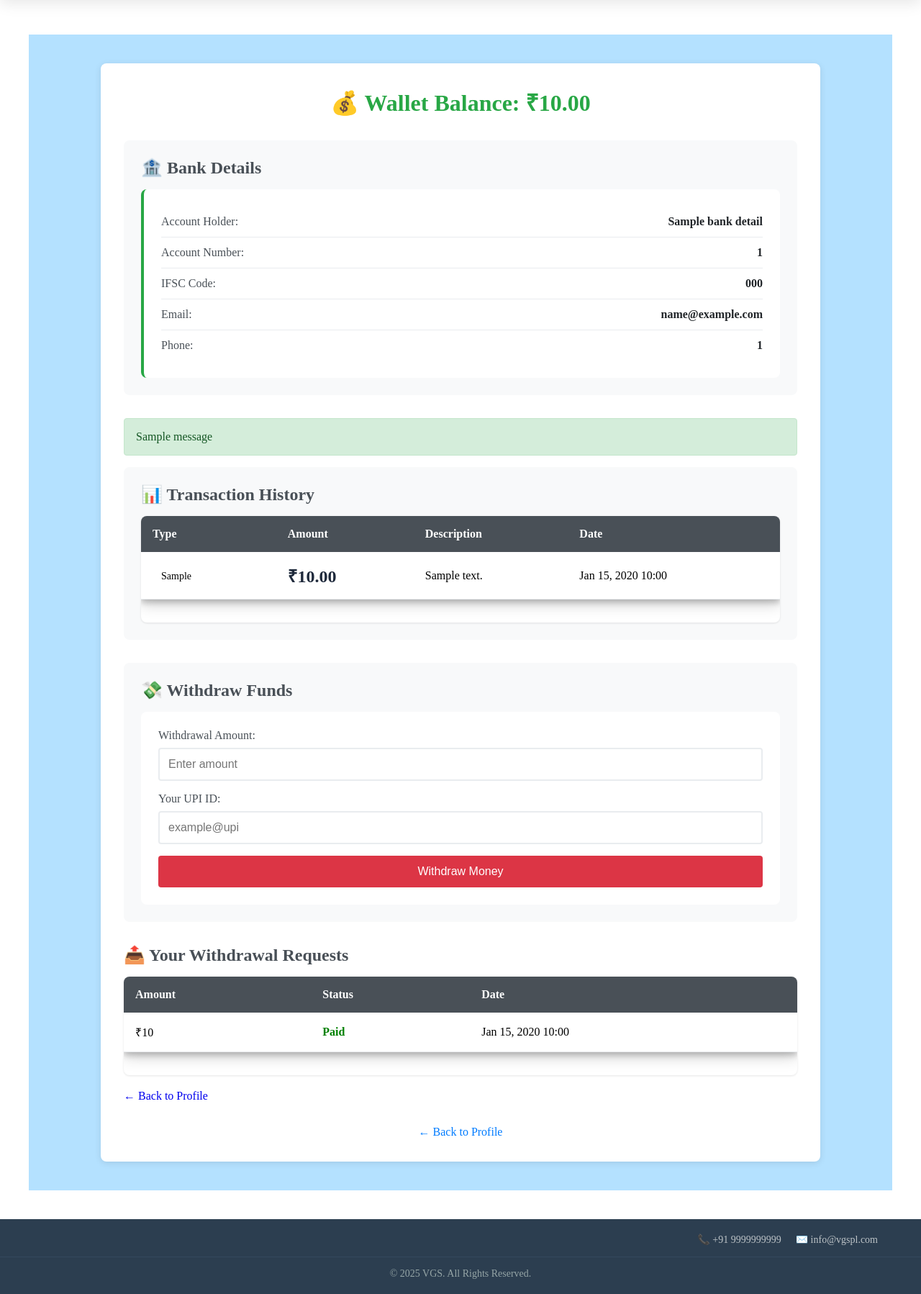
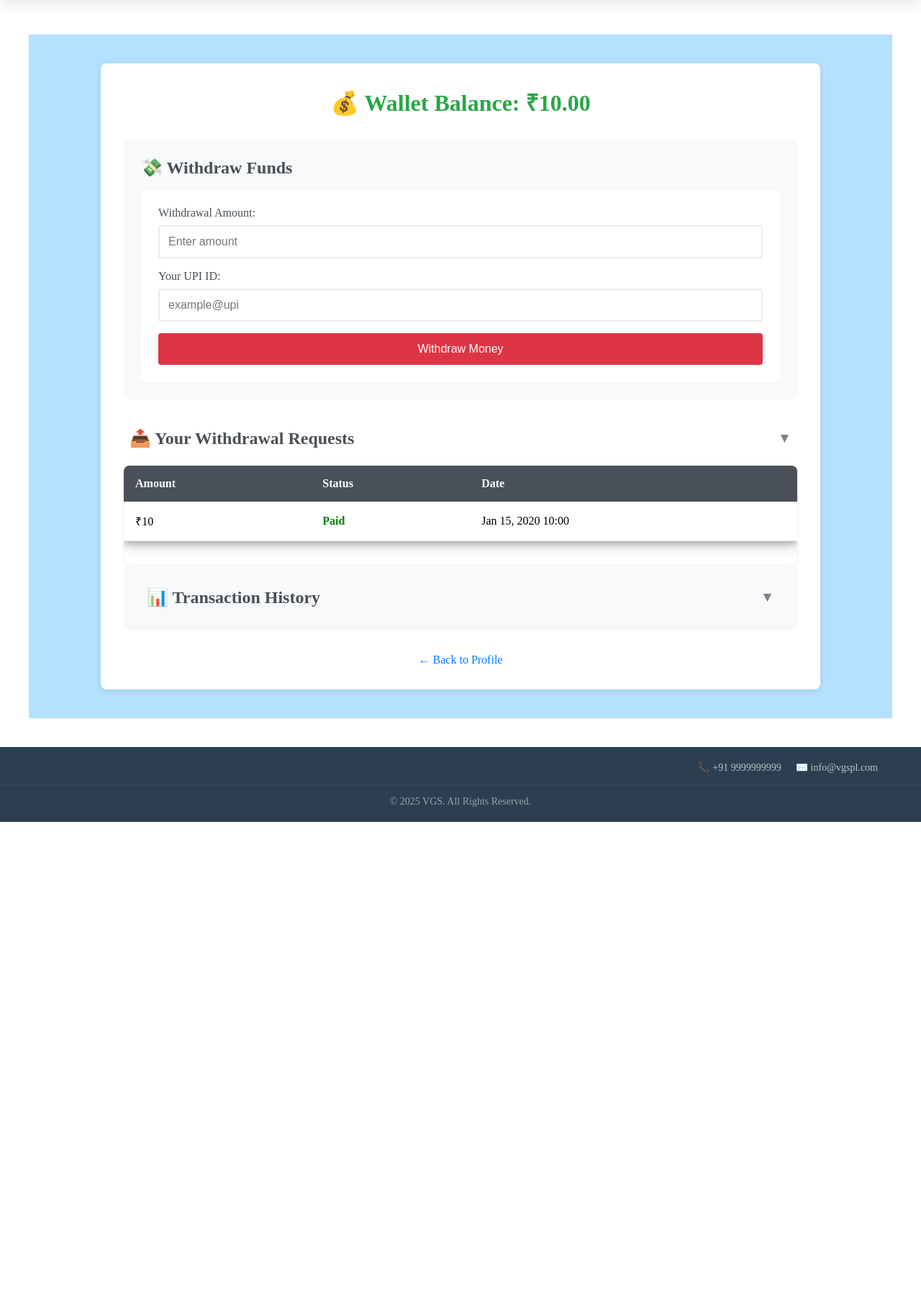
Before and after one commit to harshadakhorgade/Sales, a Django app: template wallet/templates/wallet/wallet_transactions.html in a window 1280 px wide. Shown: the part 70-1868 px from the top of the page at 72% size. After the commit the page ends 1212 px from the top, so only its background shows below. Run offline with Django 5.2, Linux system fonts and the light colour scheme; the template is opened without the code that fills it: most values are stand-ins (such as "Sample title", 1, 10 or a date in 2020); one stand-in notice (Sample message) is shown.

Commit message:
wallet withdraw template update

```diff
--- a/users/templates/users/welcome_letter.html
+++ b/users/templates/users/welcome_letter.html
@@ -10,7 +10,7 @@
     <p>Thanks for registering with us!</p>
     <p><strong>Username:</strong> {{ login_id }}</p>
     <p><strong>Password:</strong> {{ password }}</p>
-    <p>Team LMG Group.</p>
+
     {% comment %} <p>Login here: <a href="{{ login_url }}" target="_blank">{{ login_url }}</a></p> {% endcomment %}
 
     <div style="margin-top: 2rem; text-align: center;">
--- a/wallet/templates/wallet/wallet_transactions.html
+++ b/wallet/templates/wallet/wallet_transactions.html
@@ -11,54 +11,94 @@
         <h1 style="color: #28a745; text-align: center; margin-bottom: 2rem;">💰 Wallet Balance: ₹{{ wallet.balance|floatformat:2 }}</h1>
     </div>
 
-    <!-- Bank Details Section -->
-    <div class="bank-details-section">
-        <h2 style="color: #495057; margin-bottom: 1rem;">🏦 Bank Details</h2>
+    <!-- Withdrawal Section -->
+    <div class="withdrawal-section">
+        <h2 style="color: #495057; margin-bottom: 1rem;">💸 Withdraw Funds</h2>
+
         {% if bank_details %}
-            <div class="bank-info-card">
-                <div class="bank-info-item">
-                    <span class="label">Account Holder:</span>
-                    <span class="value">{{ bank_details.account_holder_name }}</span>
+            <form method="post" class="withdrawal-form">
+                {% csrf_token %}
+                <input type="hidden" name="request_id" value="{{ request_id }}">
+
+                <div class="form-group">
+                    <label for="amount">Withdrawal Amount:</label>
+                    <input type="number" name="amount" step="0.01" min="1" max="{{ wallet.balance }}" placeholder="Enter amount" required>
                 </div>
-                <div class="bank-info-item">
-                    <span class="label">Account Number:</span>
-                    <span class="value">{{ bank_details.account_number }}</span>
+
+                <div class="form-group">
+                    <label for="upi_id">Your UPI ID:</label>
+                    <input type="text" name="upi_id" placeholder="example@upi" required>
                 </div>
-                <div class="bank-info-item">
-                    <span class="label">IFSC Code:</span>
-                    <span class="value">{{ bank_details.ifsc_code }}</span>
-                </div>
-                <div class="bank-info-item">
-                    <span class="label">Email:</span>
-                    <span class="value">{{ bank_details.email }}</span>
-                </div>
-                <div class="bank-info-item">
-                    <span class="label">Phone:</span>
-                    <span class="value">{{ bank_details.phone_number }}</span>
-                </div>
-            </div>
+
+                <button type="submit" class="btn-withdraw">Withdraw Money</button>
+            </form>
+
         {% else %}
-            <div class="no-bank-details">
-                <p style="color: #dc3545; font-weight: 500;">⚠️ No bank details found. Please add your bank details to withdraw money.</p>
+            <div class="withdrawal-disabled">
+                <p style="color: #6c757d;">Please add your bank details first to withdraw money.</p>
                 <a href="{% url 'bank_details' %}" class="btn-add-bank">Add Bank Details</a>
             </div>
         {% endif %}
     </div>
 
-    <!-- Messages Section -->
-    {% if messages %}
-        <div class="messages-container">
-            {% for message in messages %}
-                <div class="alert alert-{{ message.tags }}">
-                    {{ message }}
+    <!-- Payout Status List - COLLAPSIBLE WITH 4 ROWS DEFAULT -->
+    <div class="payout-section" style="margin-top: 2rem;">
+        <div class="dropdown-header" onclick="togglePayouts()">
+            <h2 style="color: #495057; margin: 0;">📤 Your Withdrawal Requests</h2>
+            <span class="dropdown-icon" id="payout-icon">▼</span>
         </div>
+
+        {% if payouts %}
+            <div class="payout-table-wrapper" style="margin-top: 1rem;">
+                <div class="table-container">
+                    <table class="transactions-table" id="payout-table">
+                        <thead>
+                            <tr>
+                                <th>Amount</th>
+                                <th>Status</th>
+                                <th>Date</th>
+                            </tr>
+                        </thead>
+                        <tbody id="payout-body">
+                            {% for p in payouts %}
+                                <tr class="payout-row" style="{% if forloop.counter > 4 %}display: none;{% endif %}">
+                                    <td>₹{{ p.amount }}</td>
+                                    <td>
+                                        {% if p.status == "pending" %}
+                                            <span style="color: orange; font-weight:600;">Pending</span>
+                                        {% elif p.status == "approved" %}
+                                            <span style="color: blue; font-weight:600;">Approved</span>
+                                        {% elif p.status == "paid" %}
+                                            <span style="color: green; font-weight:600;">Paid</span>
+                                        {% else %}
+                                            <span style="color: red; font-weight:600;">Rejected</span>
+                                        {% endif %}
+                                    </td>
+                                    <td>{{ p.created_at|date:"M d, Y H:i" }}</td>
+                                </tr>
                             {% endfor %}
+                        </tbody>
+                    </table>
                 </div>
+                {% if payouts|length > 4 %}
+                    <button class="btn-show-more" id="payout-toggle-btn" onclick="togglePayoutRows()">
+                        Show All ({{ payouts|length }} total)
+                    </button>
                 {% endif %}
+            </div>
+        {% else %}
+            <p style="color: #6c757d; margin-top: 1rem;">No withdrawal requests found.</p>
+        {% endif %}
+    </div>
 
-    <!-- Transaction History -->
+    <!-- Transaction History - COLLAPSIBLE DROPDOWN -->
     <div class="transactions-section">
-        <h2 style="color: #495057; margin-bottom: 1rem;">📊 Transaction History</h2>
+        <div class="dropdown-header" onclick="toggleTransactions()">
+            <h2 style="color: #495057; margin: 0;">📊 Transaction History</h2>
+            <span class="dropdown-icon" id="dropdown-icon">▼</span>
+        </div>
+
+        <div class="dropdown-content" id="transactions-content">
             <div class="table-container">
                 <table class="transactions-table">
                     <thead>
@@ -92,101 +132,6 @@
                 </table>
             </div>
         </div>
-
-    <!-- Withdrawal Section -->
-    <div class="withdrawal-section">
-        <h2 style="color: #495057; margin-bottom: 1rem;">💸 Withdraw Funds</h2>
-
-        {% if bank_details %}
-            <form method="post" class="withdrawal-form">
-                {% csrf_token %}
-                <input type="hidden" name="request_id" value="{{ request_id }}">
-
-                <div class="form-group">
-                    <label for="amount">Withdrawal Amount:</label>
-                    <input type="number" name="amount" step="0.01" min="1" max="{{ wallet.balance }}" placeholder="Enter amount" required>
-                </div>
-
-                <div class="form-group">
-                    <label for="upi_id">Your UPI ID:</label>
-                    <input type="text" name="upi_id" placeholder="example@upi" required>
-                </div>
-
-                <button type="submit" class="btn-withdraw">Withdraw Money</button>
-            </form>
-
-        {% else %}
-            <div class="withdrawal-disabled">
-                <p style="color: #6c757d;">Please add your bank details first to withdraw money.</p>
-                <a href="{% url 'bank_details' %}" class="btn-add-bank">Add Bank Details</a>
-            </div>
-        {% endif %}
-    </div>
-<!-- ✅ Payout Status List -->
-<div class="payout-section" style="margin-top: 2rem;">
-    <h2 style="color: #495057; margin-bottom: 1rem;">📤 Your Withdrawal Requests</h2>
-
-    {% if payouts %}
-        <div class="table-container">
-            <table class="transactions-table">
-                <thead>
-                    <tr>
-                        <th>Amount</th>
-                        <th>Status</th>
-                        <th>Date</th>
-                    </tr>
-                </thead>
-                <tbody>
-                    {% for p in payouts %}
-                        <tr>
-                            <td>₹{{ p.amount }}</td>
-
-                            <td>
-                                {% if p.status == "pending" %}
-                                    <span style="color: orange; font-weight:600;">Pending</span>
-                                {% elif p.status == "approved" %}
-                                    <span style="color: blue; font-weight:600;">Approved</span>
-                                {% elif p.status == "paid" %}
-                                    <span style="color: green; font-weight:600;">Paid</span>
-                                {% else %}
-                                    <span style="color: red; font-weight:600;">Rejected</span>
-                                {% endif %}
-                            </td>
-
-                            <td>{{ p.created_at|date:"M d, Y H:i" }}</td>
-                        </tr>
-                    {% endfor %}
-                </tbody>
-            </table>
-        </div>
-    {% else %}
-        <p style="color: #6c757d;">No withdrawal requests found.</p>
-    {% endif %}
-</div>
-
-<!-- ✅ Payout List -->
-{% comment %} {% if payouts %}
-  <h3>Your Withdrawals</h3>
-  <table>
-    <tr>
-      <th>Amount</th>
-      <th>Status</th>
-      <th>Date</th>
-    </tr>
-    {% for payout in payouts %}
-    <tr>
-      <td>₹{{ payout.amount }}</td>
-      <td>{{ payout.status }}</td>
-      <td>{{ payout.created_at }}</td>
-    </tr>
-    {% endfor %}
-  </table>
-{% else %}
-  <p>No withdrawals yet.</p>
-{% endif %} {% endcomment %}
-
-<div style="margin-top: 20px;">
-        <a href="{% url 'user_profile' %}">← Back to Profile</a>
     </div>
 
     <div style="margin-top: 2rem; text-align: center;">
@@ -211,6 +156,43 @@
         padding: 1.5rem;
         background-color: #f8f9fa;
         border-radius: 8px;
+    }
+
+    /* Dropdown Styles */
+    .dropdown-header {
+        display: flex;
+        justify-content: space-between;
+        align-items: center;
+        cursor: pointer;
+        padding: 0.5rem;
+        border-radius: 4px;
+        transition: background-color 0.2s ease;
+    }
+
+    .dropdown-header:hover {
+        background-color: #e9ecef;
+    }
+
+    .dropdown-icon {
+        font-size: 1.2rem;
+        color: #495057;
+        transition: transform 0.3s ease;
+    }
+
+    .dropdown-icon.rotated {
+        transform: rotate(180deg);
+    }
+
+    .dropdown-content {
+        max-height: 0;
+        overflow: hidden;
+        transition: max-height 0.4s ease, margin-top 0.3s ease;
+    }
+
+    .dropdown-content.open {
+        max-height: 600px;
+        overflow-y: auto;
+        margin-top: 1rem;
     }
 
     .bank-info-card {
@@ -386,23 +368,23 @@
         border: 2px dashed #6c757d;
     }
 
-    .alert {
-        padding: 1rem;
-        margin-bottom: 1rem;
+    .btn-show-more {
+        display: block;
+        width: 100%;
+        padding: 0.75rem;
+        margin-top: 0.5rem;
+        background-color: #007bff;
+        color: white;
+        border: none;
         border-radius: 4px;
-        border: 1px solid transparent;
+        font-size: 0.9rem;
+        font-weight: 500;
+        cursor: pointer;
+        transition: background-color 0.3s ease;
     }
 
-    .alert-success {
-        background-color: #d4edda;
-        color: #155724;
-        border-color: #c3e6cb;
-    }
-
-    .alert-error {
-        background-color: #f8d7da;
-        color: #721c24;
-        border-color: #f5c6cb;
+    .btn-show-more:hover {
+        background-color: #0056b3;
     }
 
     @media (max-width: 768px) {
@@ -430,4 +412,30 @@
     }
 </style>
 
+<script>
+    function toggleTransactions() {
+        const content = document.getElementById('transactions-content');
+        const icon = document.getElementById('dropdown-icon');
+
+        content.classList.toggle('open');
+        icon.classList.toggle('rotated');
+    }
+
+    let payoutExpanded = false;
+    function togglePayoutRows() {
+        const rows = document.querySelectorAll('.payout-row');
+        const btn = document.getElementById('payout-toggle-btn');
+
+        payoutExpanded = !payoutExpanded;
+
+        rows.forEach((row, index) => {
+            if (index >= 4) {
+                row.style.display = payoutExpanded ? 'table-row' : 'none';
+            }
+        });
+
+        btn.textContent = payoutExpanded ? 'Show Less' : 'Show All ({{ payouts|length }} total)';
+    }
+</script>
+
 {% endblock %}
```
Lines whose indentation alone changed are shown as unchanged.
